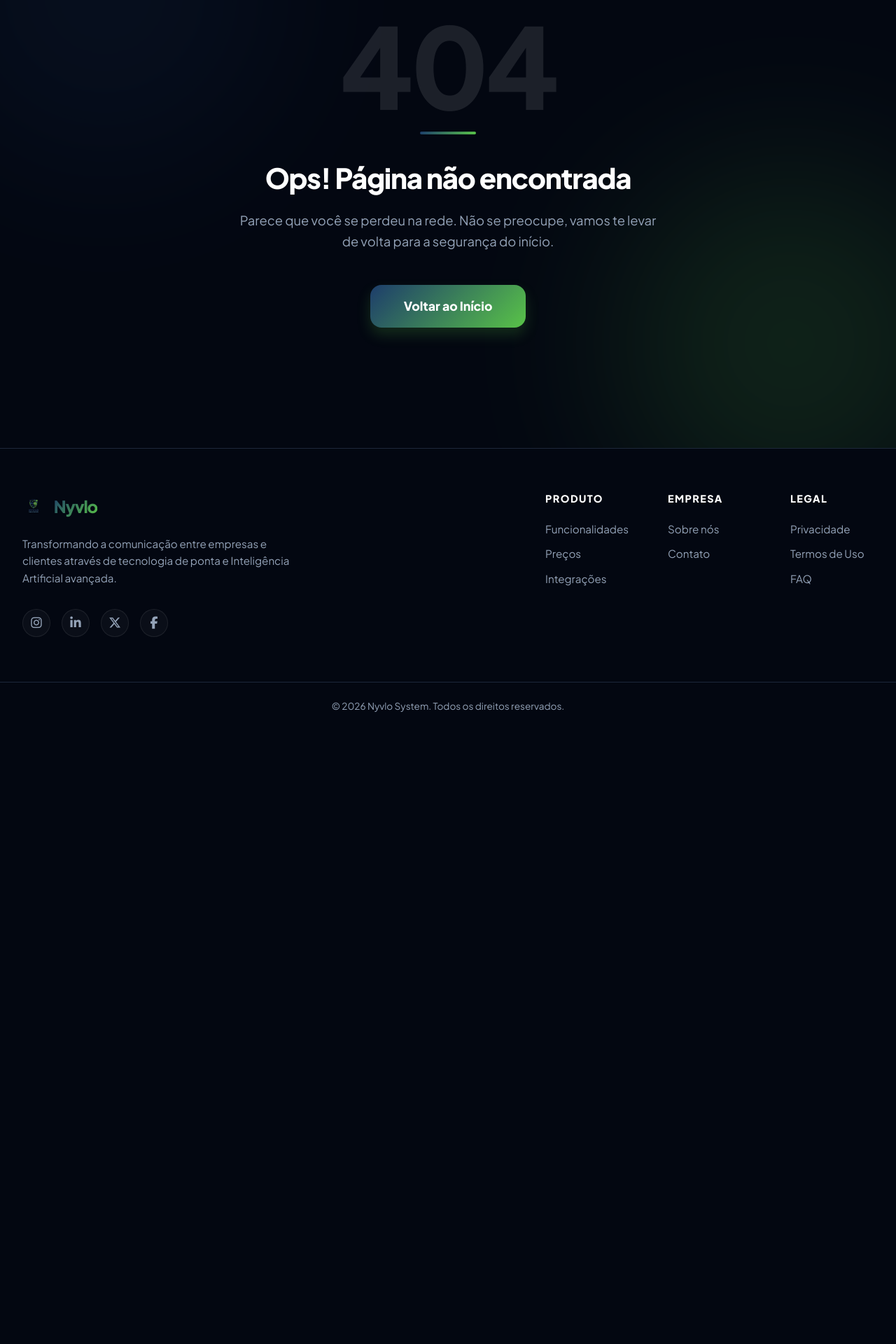
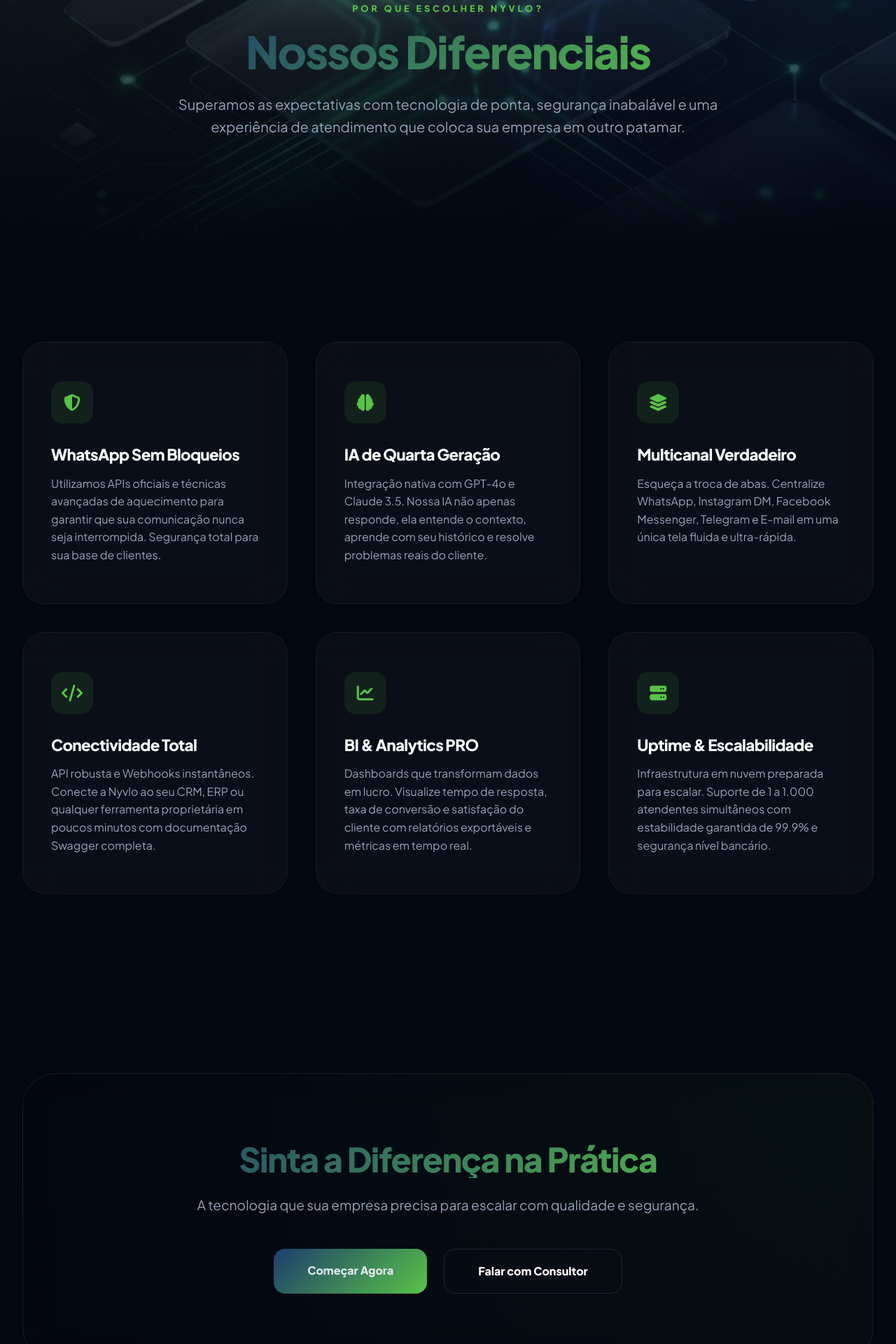
Before and after one commit to Nyvlo/Site-Nyvlo, a Vue app: page /diferenciais in a window 1280 px wide. Shown: the part 160-2080 px from the top of the page at 70% size. Before the commit the page ends 1203 px from the top, so only its background shows below. Built offline with nearby package versions, Linux system fonts and the light colour scheme.

Commit message:
feat: fix differentials background and clean footer

```diff
--- a/src/components/Footer.vue
+++ b/src/components/Footer.vue
@@ -27,6 +27,7 @@
         <div class="link-group">
           <h4>Produto</h4>
           <RouterLink to="/features">Funcionalidades</RouterLink>
+          <RouterLink to="/diferenciais">Diferenciais</RouterLink>
           <a href="#pricing">Preços</a>
           <RouterLink to="/integrations">Integrações</RouterLink>
         </div>
--- a/src/router/index.js
+++ b/src/router/index.js
@@ -8,6 +8,7 @@ import ContactView from '../views/ContactView.vue'
 import PrivacyView from '../views/PrivacyView.vue'
 import TermsView from '../views/TermsView.vue'
 import FaqView from '../views/FaqView.vue'
+import DifferentialsView from '../views/DifferentialsView.vue'
 import NotFoundView from '../views/NotFoundView.vue'
 
 const router = createRouter({
@@ -59,6 +60,11 @@ const router = createRouter({
             component: FaqView
         },
         {
+            path: '/diferenciais',
+            name: 'differentials',
+            component: DifferentialsView
+        },
+        {
             path: '/:pathMatch(.*)*',
             name: 'not-found',
             component: NotFoundView
--- /dev/null
+++ b/src/views/DifferentialsView.vue
@@ -0,0 +1,336 @@
+<script setup>
+import { onMounted, nextTick } from 'vue';
+import { gsap } from 'gsap';
+import { ScrollTrigger } from 'gsap/ScrollTrigger';
+import diffBg from '../assets/backgrounds/features_page_bg.png';
+
+onMounted(async () => {
+  window.scrollTo(0, 0);
+  await nextTick();
+
+  // Safety Timeout
+  const safetyTimeout = setTimeout(() => {
+    gsap.to(['.diff-card', '.cta-card'], {
+      opacity: 1,
+      y: 0,
+      scale: 1,
+      duration: 0.5,
+      stagger: 0.1,
+      overwrite: true
+    });
+  }, 1500);
+
+  // Hero Entrance
+  gsap.fromTo('.diff-hero .content h1',
+    { y: 50, opacity: 0 },
+    {
+      y: 0,
+      opacity: 1,
+      duration: 1.2,
+      ease: 'power4.out'
+    }
+  );
+
+  gsap.fromTo('.diff-hero .content p',
+    { y: 30, opacity: 0 },
+    {
+      y: 0,
+      opacity: 1,
+      duration: 1,
+      delay: 0.3,
+      ease: 'power3.out'
+    }
+  );
+
+  // Background Parallax
+  gsap.to('.diff-hero', {
+    backgroundPositionY: '100%',
+    ease: 'none',
+    scrollTrigger: {
+      trigger: '.diff-hero',
+      start: 'top top',
+      end: 'bottom top',
+      scrub: true
+    }
+  });
+
+  // Cards Reveal
+  gsap.fromTo('.diff-card',
+    { y: 50, opacity: 0, scale: 0.9 },
+    {
+      y: 0,
+      opacity: 1,
+      scale: 1,
+      duration: 1,
+      stagger: 0.1,
+      ease: 'power4.out',
+      scrollTrigger: {
+        trigger: '.diff-grid',
+        start: 'top 90%',
+        once: true,
+        onEnter: () => clearTimeout(safetyTimeout)
+      }
+    }
+  );
+
+  setTimeout(() => {
+    ScrollTrigger.refresh();
+  }, 500);
+});
+</script>
+
+<template>
+  <div class="differentials-page">
+    <section class="diff-hero" :style="{ backgroundImage: `url(${diffBg})` }">
+      <div class="overlay"></div>
+      <div class="container relative-z">
+        <div class="content">
+          <span class="sub-label">Por que escolher Nyvlo?</span>
+          <h1 class="brand-gradient-text">Nossos Diferenciais</h1>
+          <p>Superamos as expectativas com tecnologia de ponta, segurança inabalável e uma experiência de atendimento que coloca sua empresa em outro patamar.</p>
+        </div>
+      </div>
+    </section>
+
+    <section class="diff-grid-section">
+      <div class="container">
+        <div class="diff-grid">
+          <div class="diff-card glass">
+            <div class="icon-wrapper">
+              <i class="fa-solid fa-shield-halved"></i>
+            </div>
+            <h3>WhatsApp Sem Bloqueios</h3>
+            <p>Utilizamos APIs oficiais e técnicas avançadas de aquecimento para garantir que sua comunicação nunca seja interrompida. Segurança total para sua base de clientes.</p>
+          </div>
+
+          <div class="diff-card glass">
+            <div class="icon-wrapper">
+              <i class="fa-solid fa-brain"></i>
+            </div>
+            <h3>IA de Quarta Geração</h3>
+            <p>Integração nativa com GPT-4o e Claude 3.5. Nossa IA não apenas responde, ela entende o contexto, aprende com seu histórico e resolve problemas reais do cliente.</p>
+          </div>
+
+          <div class="diff-card glass">
+            <div class="icon-wrapper">
+              <i class="fa-solid fa-layer-group"></i>
+            </div>
+            <h3>Multicanal Verdadeiro</h3>
+            <p>Esqueça a troca de abas. Centralize WhatsApp, Instagram DM, Facebook Messenger, Telegram e E-mail em uma única tela fluida e ultra-rápida.</p>
+          </div>
+
+          <div class="diff-card glass">
+            <div class="icon-wrapper">
+              <i class="fa-solid fa-code"></i>
+            </div>
+            <h3>Conectividade Total</h3>
+            <p>API robusta e Webhooks instantâneos. Conecte a Nyvlo ao seu CRM, ERP ou qualquer ferramenta proprietária em poucos minutos com documentação Swagger completa.</p>
+          </div>
+
+          <div class="diff-card glass">
+            <div class="icon-wrapper">
+              <i class="fa-solid fa-chart-line"></i>
+            </div>
+            <h3>BI & Analytics PRO</h3>
+            <p>Dashboards que transformam dados em lucro. Visualize tempo de resposta, taxa de conversão e satisfação do cliente com relatórios exportáveis e métricas em tempo real.</p>
+          </div>
+
+          <div class="diff-card glass">
+            <div class="icon-wrapper">
+              <i class="fa-solid fa-server"></i>
+            </div>
+            <h3>Uptime & Escalabilidade</h3>
+            <p>Infraestrutura em nuvem preparada para escalar. Suporte de 1 a 1.000 atendentes simultâneos com estabilidade garantida de 99.9% e segurança nível bancário.</p>
+          </div>
+        </div>
+      </div>
+    </section>
+
+    <section class="cta-section">
+      <div class="container">
+        <div class="cta-box glass">
+          <h2 class="brand-gradient-text">Sinta a Diferença na Prática</h2>
+          <p>A tecnologia que sua empresa precisa para escalar com qualidade e segurança.</p>
+          <div class="cta-actions">
+            <RouterLink to="/checkout" class="btn-main bg-gradient">Começar Agora</RouterLink>
+            <RouterLink to="/contact" class="btn-outline">Falar com Consultor</RouterLink>
+          </div>
+        </div>
+      </div>
+    </section>
+  </div>
+</template>
+
+<style scoped>
+.differentials-page {
+  background: var(--background);
+}
+
+.diff-hero {
+  height: 65vh;
+  min-height: 500px;
+  background-size: cover;
+  background-position: center;
+  position: relative;
+  display: flex;
+  align-items: center;
+  justify-content: center;
+  text-align: center;
+}
+
+.overlay {
+  position: absolute;
+  inset: 0;
+  background: linear-gradient(to bottom, rgba(8, 12, 24, 0.4), var(--background));
+}
+
+.relative-z {
+  position: relative;
+  z-index: 2;
+}
+
+.sub-label {
+  display: block;
+  font-size: 0.8rem;
+  font-weight: 800;
+  text-transform: uppercase;
+  letter-spacing: 0.3em;
+  color: var(--vibrant-green);
+  margin-bottom: 1rem;
+}
+
+.diff-hero h1 {
+  font-size: clamp(2.5rem, 5vw, 4.5rem);
+  font-weight: 900;
+  margin-bottom: 1.5rem;
+}
+
+.diff-hero p {
+  font-size: 1.25rem;
+  color: var(--text-muted);
+  max-width: 800px;
+  margin: 0 auto;
+  line-height: 1.6;
+}
+
+.diff-grid-section {
+  padding: 8rem 0;
+}
+
+.diff-grid {
+  display: grid;
+  grid-template-columns: repeat(3, 1fr);
+  gap: 2.5rem;
+}
+
+.diff-card {
+  padding: 3.5rem 2.5rem;
+  border-radius: 2rem;
+  transition: all 0.4s ease;
+  border: 1px solid rgba(255, 255, 255, 0.05);
+  height: 100%;
+}
+
+.diff-card:hover {
+  transform: translateY(-8px);
+  border-color: rgba(89, 195, 72, 0.3);
+  box-shadow: 0 20px 40px rgba(0, 0, 0, 0.4);
+}
+
+.icon-wrapper {
+  width: 60px;
+  height: 60px;
+  background: rgba(89, 195, 72, 0.1);
+  border-radius: 1rem;
+  display: flex;
+  align-items: center;
+  justify-content: center;
+  margin-bottom: 2rem;
+  color: var(--vibrant-green);
+  font-size: 1.5rem;
+  transition: all 0.3s ease;
+}
+
+.diff-card:hover .icon-wrapper {
+  background: var(--vibrant-green);
+  color: white;
+  transform: rotate(10deg);
+}
+
+.diff-card h3 {
+  font-size: 1.4rem;
+  font-weight: 800;
+  margin-bottom: 1rem;
+  color: white;
+}
+
+.diff-card p {
+  color: var(--text-muted);
+  font-size: 1rem;
+  line-height: 1.6;
+}
+
+.cta-section {
+  padding-bottom: 12rem;
+}
+
+.cta-box {
+  padding: 6rem;
+  border-radius: 3rem;
+  text-align: center;
+  background: radial-gradient(circle at top right, rgba(89, 195, 72, 0.05), transparent);
+}
+
+.cta-box h2 {
+  font-size: 3rem;
+  font-weight: 900;
+  margin-bottom: 1.5rem;
+}
+
+.cta-box p {
+  font-size: 1.2rem;
+  color: var(--text-muted);
+  margin-bottom: 3rem;
+}
+
+.cta-actions {
+  display: flex;
+  gap: 1.5rem;
+  justify-content: center;
+}
+
+.btn-main, .btn-outline {
+  padding: 1.2rem 3rem;
+  border-radius: 1rem;
+  font-weight: 800;
+  text-decoration: none;
+  transition: all 0.3s ease;
+}
+
+.btn-main:hover {
+  transform: translateY(-3px);
+  filter: brightness(1.1);
+}
+
+.btn-outline {
+  border: 1px solid var(--border);
+  color: white;
+}
+
+.btn-outline:hover {
+  background: rgba(255, 255, 255, 0.05);
+  border-color: white;
+}
+
+@media (max-width: 1100px) {
+  .diff-grid { grid-template-columns: repeat(2, 1fr); }
+}
+
+@media (max-width: 768px) {
+  .diff-grid { grid-template-columns: 1fr; }
+  .cta-box { padding: 4rem 2rem; }
+  .cta-box h2 { font-size: 2.2rem; }
+  .cta-actions { flex-direction: column; }
+  .diff-hero { height: auto; padding: 10rem 0; }
+}
+</style>
```
